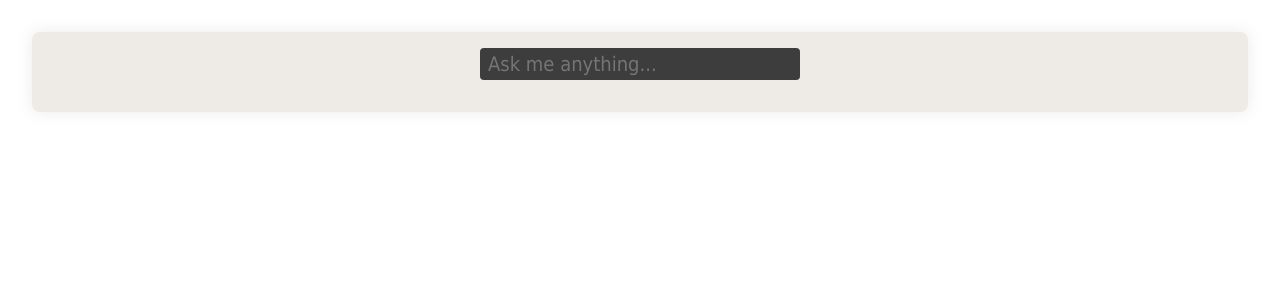
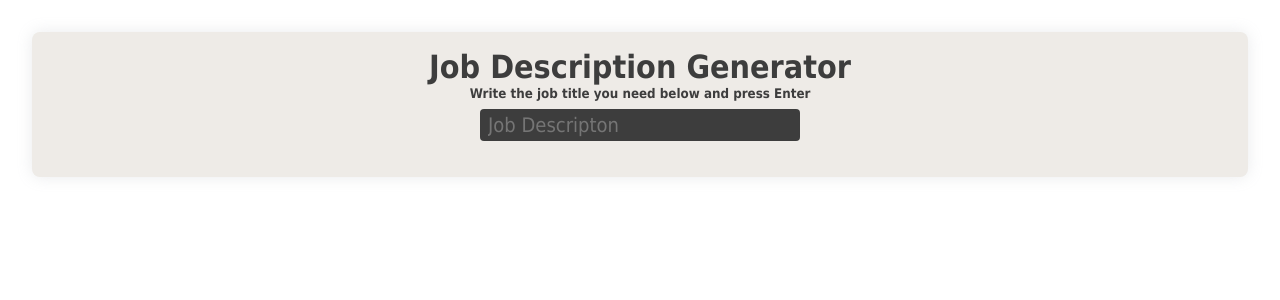
Before and after one commit to frankthehr/jobDescriptionGenerator, a React (Create React App) app: page / in a window 1280 px wide. Shown: the top 300 px of the page. Built offline with nearby package versions, Linux system fonts and the light colour scheme.

Commit message:
Completed further styling

```diff
--- a/src/styles/home.module.css
+++ b/src/styles/home.module.css
@@ -20,8 +20,18 @@
   color: white;
   font-size: 1.25rem;
   background-color: rgb(61, 61, 61);
+  margin-bottom: 0.25rem;
 }
 
 .form span {
   min-height: 1rem;
 }
+
+.form h1 {
+  color: rgb(61, 61, 61);
+}
+
+.form h5 {
+  color: rgb(61, 61, 61);
+  margin-bottom: 0.5rem;
+}
--- a/src/views/home.js
+++ b/src/views/home.js
@@ -56,13 +56,15 @@ const Home = () => {
   return (
     <div className={styles.home}>
       <div className={styles.form}>
+        <h1>Job Description Generator</h1>
+        <h5>Write the job title you need below and press Enter</h5>
         <input
           type="text"
-          placeholder="Ask me anything..."
+          placeholder="Job Descripton"
           onChange={(e) => setPrompt(e.target.value)}
           onKeyDown={(e) => sendPrompt(e)}
         />
-        <span>{ loading ? loading : " "}</span>
+        <span>{ loading ? "Your job description is being generated" : " "}</span>
         { answer && <span>{ answer }</span>}
       </div>
     </div>
```
